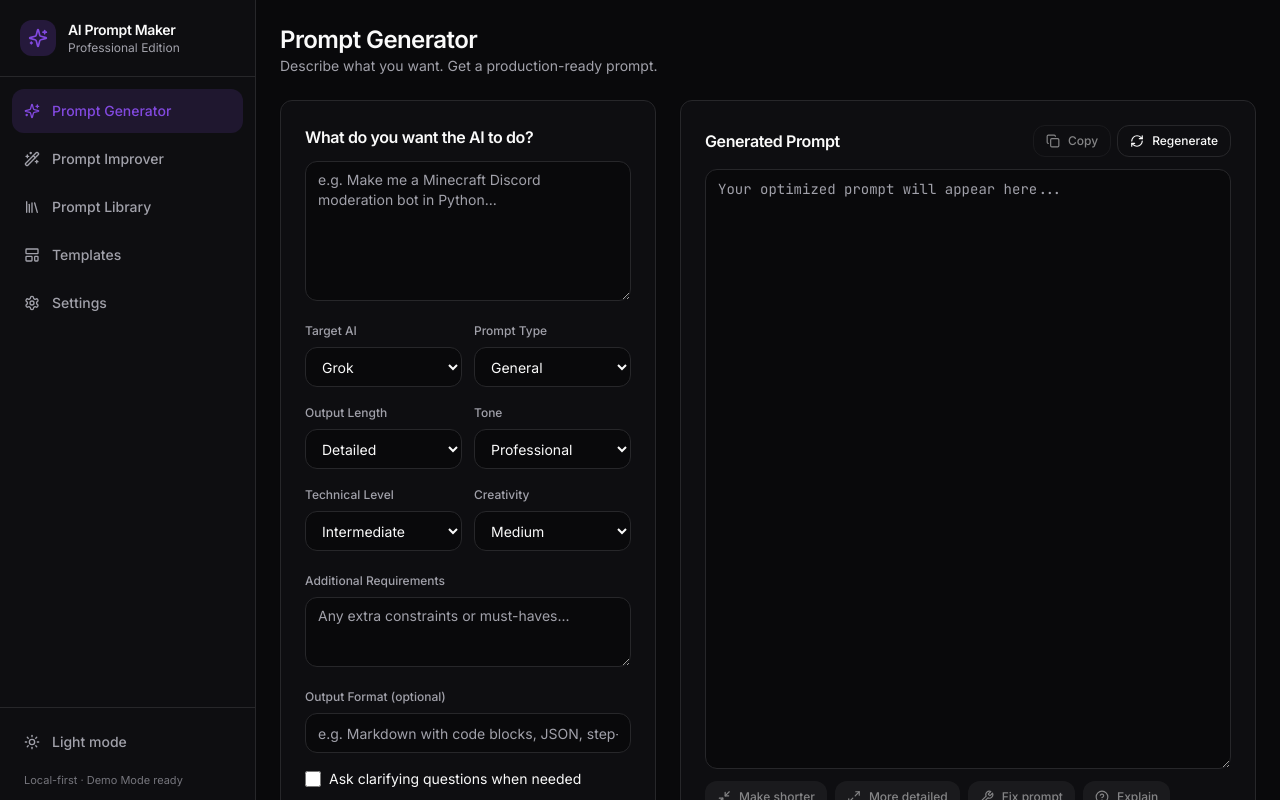
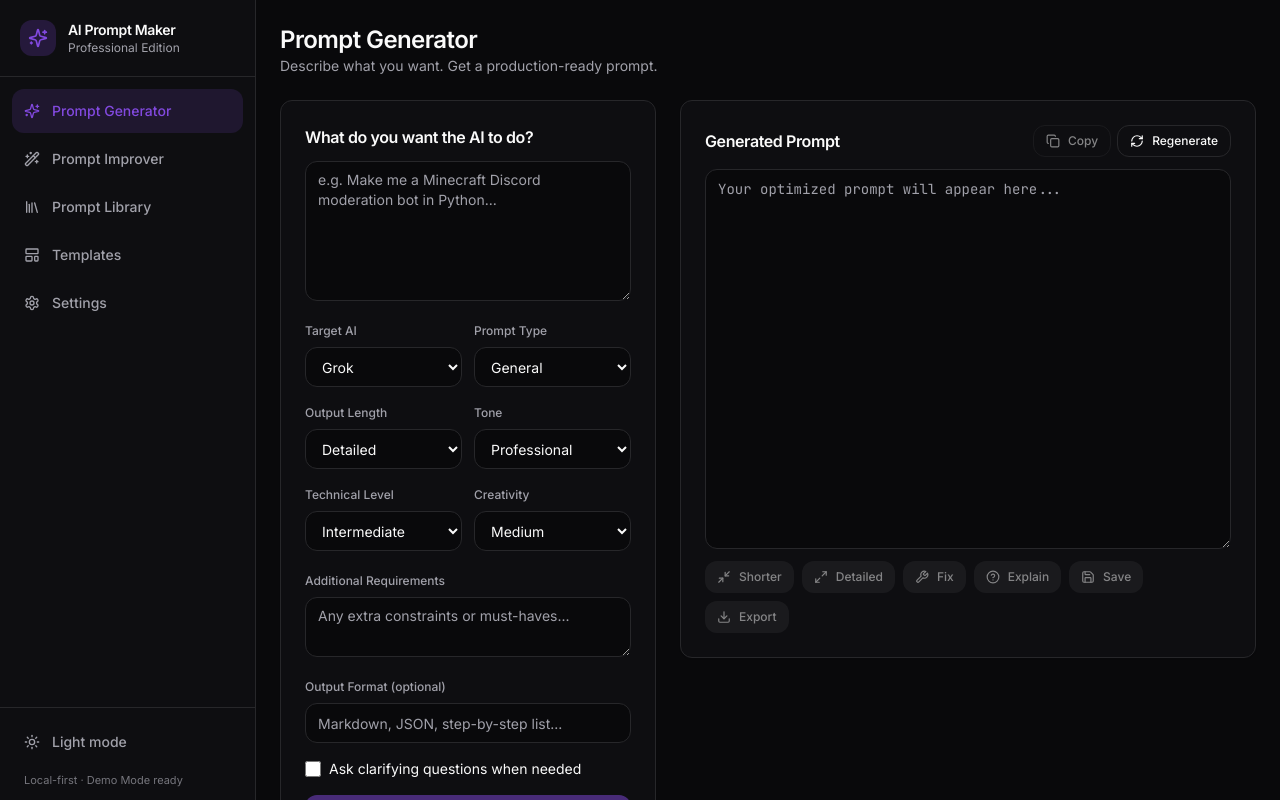
Before and after one commit to TTFabianstenq/ai-prompt-maker, a React (Vite) app: page / in a window 1280 px wide. Built offline with nearby package versions, Linux system fonts and the light colour scheme.

Commit message:
Mobile-friendly Generator page layout and spacing

```diff
--- a/src/pages/GeneratorPage.tsx
+++ b/src/pages/GeneratorPage.tsx
@@ -172,8 +172,9 @@ export function GeneratorPage({ settings }: Props) {
   };
 
   return (
-    <div className="mx-auto max-w-6xl space-y-6 p-6">
-      <div className="flex items-center justify-between">
+    <div className="mx-auto max-w-6xl space-y-4 p-3 sm:space-y-6 sm:p-6">
+      {/* Desktop-only header; mobile uses top bar */}
+      <div className="hidden items-center justify-between md:flex">
         <div>
           <h2 className="text-2xl font-semibold tracking-tight">Prompt Generator</h2>
           <p className="text-sm text-muted-foreground">
@@ -185,21 +186,27 @@ export function GeneratorPage({ settings }: Props) {
         )}
       </div>
 
-      <div className="grid gap-6 lg:grid-cols-5">
-        <div className="space-y-5 lg:col-span-2">
+      {usedDemoMode && generatedPrompt && (
+        <div className="md:hidden">
+          <Badge variant="secondary">Demo Mode</Badge>
+        </div>
+      )}
+
+      <div className="grid gap-4 lg:grid-cols-5 lg:gap-6">
+        <div className="space-y-4 lg:col-span-2">
           <Card>
-            <CardHeader className="pb-3">
+            <CardHeader className="p-4 pb-2 sm:p-6 sm:pb-3">
               <CardTitle className="text-base">What do you want the AI to do?</CardTitle>
             </CardHeader>
-            <CardContent className="space-y-4">
+            <CardContent className="space-y-3 p-4 pt-0 sm:space-y-4 sm:p-6 sm:pt-0">
               <Textarea
                 placeholder="e.g. Make me a Minecraft Discord moderation bot in Python..."
                 value={config.idea}
                 onChange={(e) => updateConfig('idea', e.target.value)}
-                className="min-h-[140px] text-sm"
+                className="min-h-[100px] text-sm sm:min-h-[140px]"
               />
 
-              <div className="grid grid-cols-2 gap-3">
+              <div className="grid grid-cols-1 gap-3 xs:grid-cols-2 sm:grid-cols-2">
                 <div className="space-y-1.5">
                   <label className="text-xs font-medium text-muted-foreground">Target AI</label>
                   <Select
@@ -274,14 +281,14 @@ export function GeneratorPage({ settings }: Props) {
                   placeholder="Any extra constraints or must-haves..."
                   value={config.additionalRequirements}
                   onChange={(e) => updateConfig('additionalRequirements', e.target.value)}
-                  className="min-h-[70px] text-sm"
+                  className="min-h-[60px] text-sm"
                 />
               </div>
 
               <div className="space-y-1.5">
                 <label className="text-xs font-medium text-muted-foreground">Output Format (optional)</label>
                 <Input
-                  placeholder="e.g. Markdown with code blocks, JSON, step-by-step list..."
+                  placeholder="Markdown, JSON, step-by-step list..."
                   value={config.outputFormat}
                   onChange={(e) => updateConfig('outputFormat', e.target.value)}
                 />
@@ -327,8 +334,8 @@ export function GeneratorPage({ settings }: Props) {
         </div>
 
         <div className="space-y-4 lg:col-span-3">
-          <Card className="flex h-full flex-col">
-            <CardHeader className="flex flex-row items-center justify-between space-y-0 pb-3">
+          <Card className="flex flex-col">
+            <CardHeader className="flex flex-col gap-2 space-y-0 p-4 pb-2 sm:flex-row sm:items-center sm:justify-between sm:p-6 sm:pb-3">
               <CardTitle className="text-base">Generated Prompt</CardTitle>
               <div className="flex flex-wrap gap-1.5">
                 <Button variant="outline" size="sm" onClick={handleCopy} disabled={!generatedPrompt}>
@@ -337,52 +344,52 @@ export function GeneratorPage({ settings }: Props) {
                 </Button>
                 <Button variant="outline" size="sm" onClick={() => handleAction('regenerate')} disabled={isGenerating}>
                   <RefreshCw className="h-3.5 w-3.5" />
-                  Regenerate
+                  <span className="hidden sm:inline">Regenerate</span>
                 </Button>
               </div>
             </CardHeader>
-            <CardContent className="flex flex-1 flex-col gap-3">
+            <CardContent className="flex flex-1 flex-col gap-3 p-4 pt-0 sm:p-6 sm:pt-0">
               <Textarea
                 value={generatedPrompt}
                 onChange={(e) => setGeneratedPrompt(e.target.value)}
                 placeholder="Your optimized prompt will appear here..."
-                className="min-h-[380px] flex-1 font-mono text-sm leading-relaxed"
+                className="min-h-[220px] flex-1 font-mono text-sm leading-relaxed sm:min-h-[380px]"
               />
 
               <div className="flex flex-wrap gap-2">
                 <Button variant="secondary" size="sm" onClick={() => handleAction('shorter')} disabled={!generatedPrompt}>
                   <Minimize2 className="h-3.5 w-3.5" />
-                  Make shorter
+                  <span className="hidden xs:inline sm:inline">Shorter</span>
                 </Button>
                 <Button variant="secondary" size="sm" onClick={() => handleAction('detailed')} disabled={!generatedPrompt}>
                   <Maximize2 className="h-3.5 w-3.5" />
-                  More detailed
+                  <span className="hidden sm:inline">Detailed</span>
                 </Button>
                 <Button variant="secondary" size="sm" onClick={() => handleAction('fix')} disabled={!generatedPrompt}>
                   <Wrench className="h-3.5 w-3.5" />
-                  Fix prompt
+                  <span className="hidden sm:inline">Fix</span>
                 </Button>
                 <Button variant="secondary" size="sm" onClick={handleExplain} disabled={!generatedPrompt}>
                   <HelpCircle className="h-3.5 w-3.5" />
-                  Explain
+                  <span className="hidden sm:inline">Explain</span>
                 </Button>
                 <Button variant="secondary" size="sm" onClick={handleSave} disabled={!generatedPrompt}>
                   <Save className="h-3.5 w-3.5" />
-                  Save
+                  <span className="hidden sm:inline">Save</span>
                 </Button>
                 <Button variant="secondary" size="sm" disabled={!generatedPrompt} onClick={() => handleExport(settings.exportFormat)}>
                   <Download className="h-3.5 w-3.5" />
-                  Export
+                  <span className="hidden sm:inline">Export</span>
                 </Button>
               </div>
 
               {generatedPrompt && (
                 <div className="flex gap-2 text-xs text-muted-foreground">
-                  <button onClick={() => handleExport('txt')} className="hover:text-foreground">TXT</button>
+                  <button type="button" onClick={() => handleExport('txt')} className="min-h-0 py-1 hover:text-foreground">TXT</button>
                   <span>·</span>
-                  <button onClick={() => handleExport('md')} className="hover:text-foreground">Markdown</button>
+                  <button type="button" onClick={() => handleExport('md')} className="min-h-0 py-1 hover:text-foreground">Markdown</button>
                   <span>·</span>
-                  <button onClick={() => handleExport('json')} className="hover:text-foreground">JSON</button>
+                  <button type="button" onClick={() => handleExport('json')} className="min-h-0 py-1 hover:text-foreground">JSON</button>
                 </div>
               )}
             </CardContent>
@@ -396,15 +403,15 @@ export function GeneratorPage({ settings }: Props) {
             initial={{ opacity: 0 }}
             animate={{ opacity: 1 }}
             exit={{ opacity: 0 }}
-            className="fixed inset-0 z-50 flex items-center justify-center bg-black/60 p-4"
+            className="fixed inset-0 z-50 flex items-end justify-center bg-black/60 p-0 sm:items-center sm:p-4"
             onClick={() => setShowSaveDialog(false)}
           >
             <motion.div
-              initial={{ scale: 0.95, opacity: 0 }}
-              animate={{ scale: 1, opacity: 1 }}
-              exit={{ scale: 0.95, opacity: 0 }}
+              initial={{ y: 40, opacity: 0 }}
+              animate={{ y: 0, opacity: 1 }}
+              exit={{ y: 40, opacity: 0 }}
               onClick={(e) => e.stopPropagation()}
-              className="w-full max-w-md rounded-xl border border-border bg-card p-6 shadow-xl"
+              className="w-full max-w-md rounded-t-2xl border border-border bg-card p-5 shadow-xl sm:rounded-xl sm:p-6"
             >
               <h3 className="mb-4 text-lg font-semibold">Save Prompt</h3>
               <Input
```
